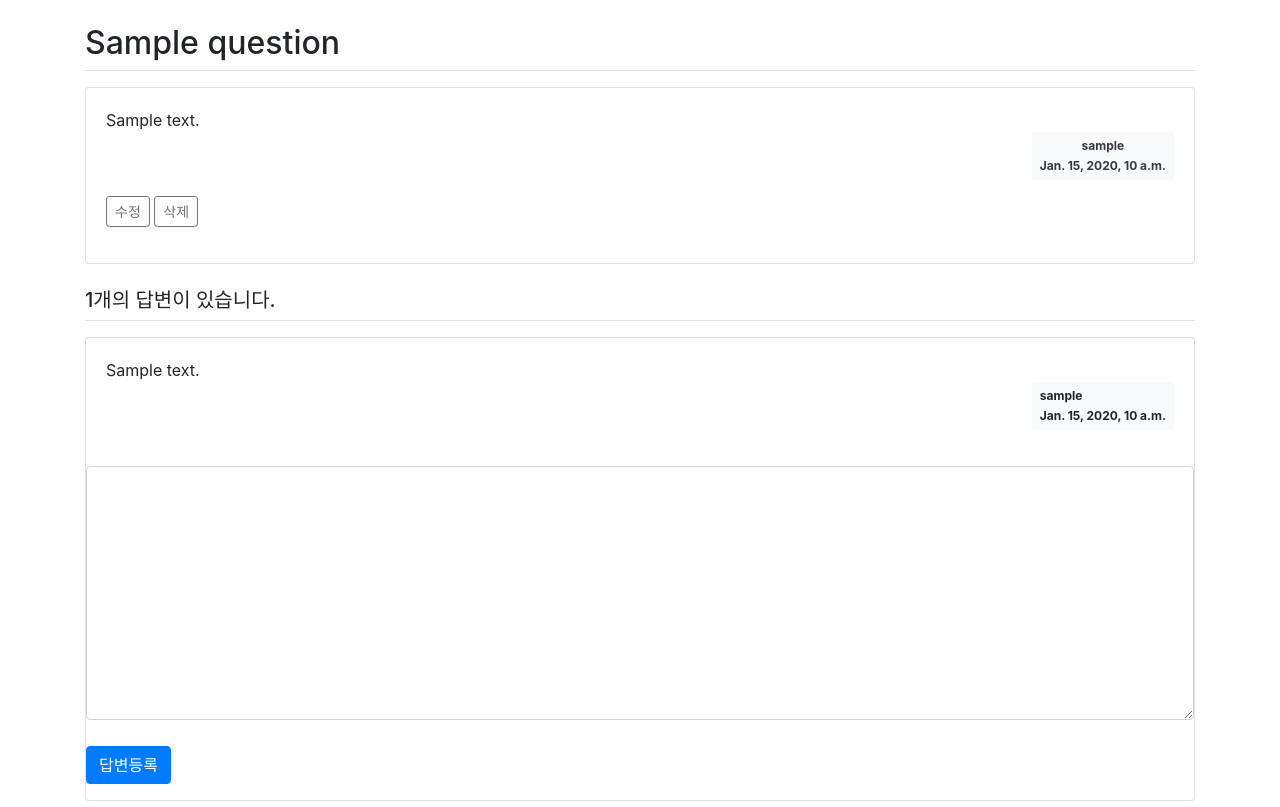
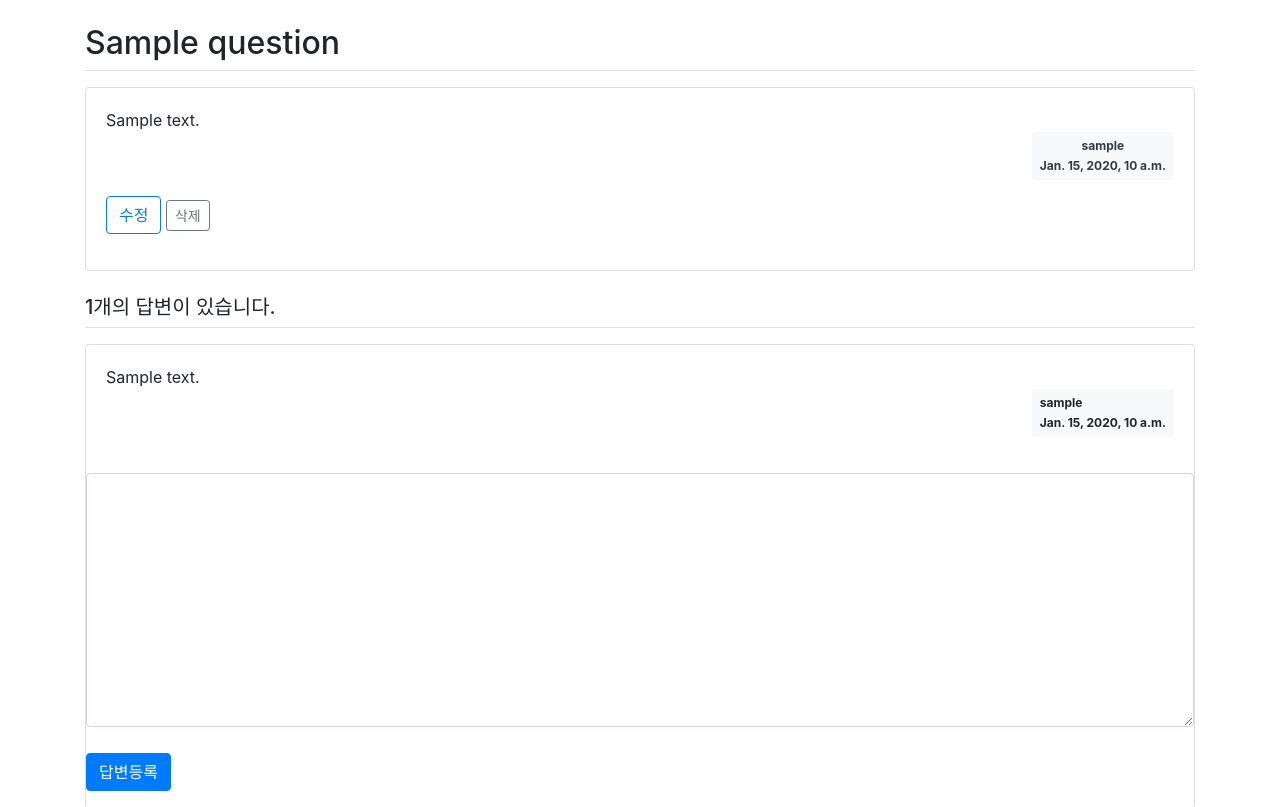
Before and after one commit to SCKIMOSU/ws_2026, a Django app: page /pybo/1/ in a window 1280 px wide. Shown: the part 57-864 px from the top of the page. Run offline with Django 3.2, Linux system fonts and the light colour scheme; a user stored in the database is signed in; tables that the repository leaves empty hold one stand-in row (values such as "Sample post"); some libraries are stand-ins or nearby versions.

Commit message:
secondary-primary button

```diff
--- a/templates/pybo/question_detail.html
+++ b/templates/pybo/question_detail.html
@@ -15,7 +15,8 @@
             {% if request.user == question.author %}
             <div class="my-3">
                 <a href="{% url 'pybo:question_modify' question.id  %}"
-                   class="btn btn-sm btn-outline-secondary">수정</a>
+                   class="btn btn-outline-primary ">수정</a>
+{#                class="btn btn-outline-primary class="btn btn-sm btn-outline-secondary #}
                 <a href="#" class="delete btn btn-sm btn-outline-secondary"
                    data-uri="{% url 'pybo:question_delete' question.id  %}">삭제</a>
             </div>
```
